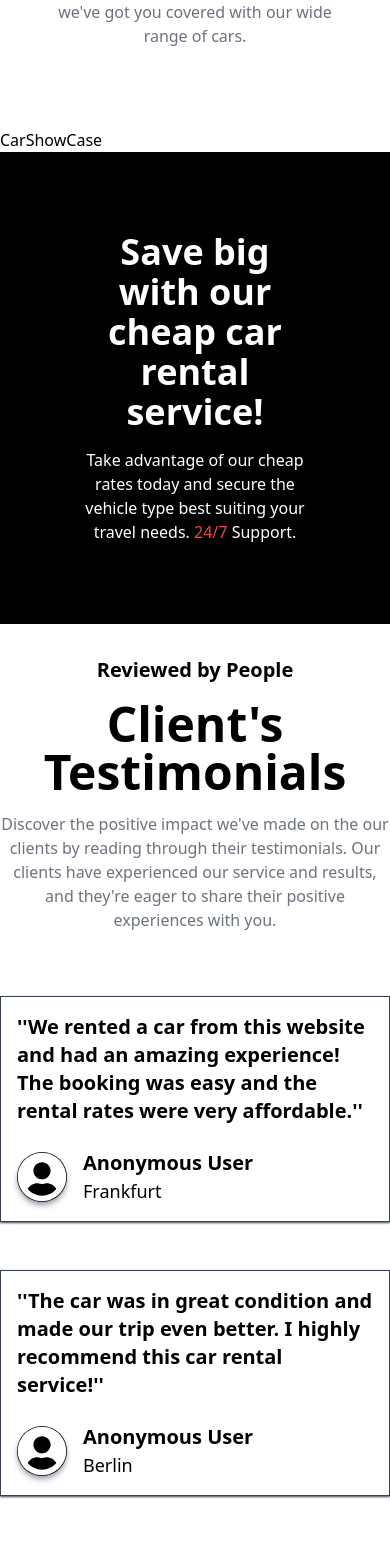
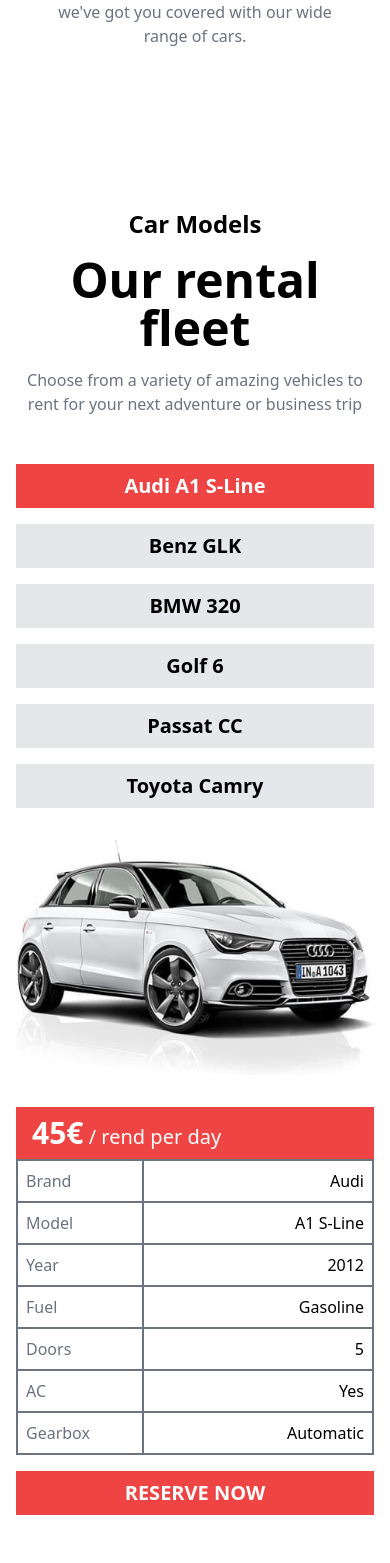
Before and after one commit to Jayzumen/CarRental, a Next.js app: page / in a window 390 px wide. Shown: the part 2685-4248 px from the top of the page. Built offline with nearby package versions, Linux system fonts and the light colour scheme; no server answers.

Commit message:
car show case component

```diff
--- a/src/components/HomePage/CarShowCase.tsx
+++ b/src/components/HomePage/CarShowCase.tsx
@@ -1,7 +1,125 @@
-import React from "react";
+"use client";
+import Image from "next/image";
+import { cars } from "@/utils/carModels";
+import { useFleetStore } from "@/stores/fleetStore";
 
 const CarShowCase = () => {
-  return <div>CarShowCase</div>;
+  const { selectedFleet, setSelectedFleet } = useFleetStore();
+
+  return (
+    <div className="my-20 flex min-h-[800px] flex-col gap-4 px-4 xl:mx-auto xl:w-[70%]">
+      <p className="text-center text-2xl font-semibold">Car Models</p>
+      <h2 className="text-center text-5xl font-bold">Our rental fleet</h2>
+      <p className="mx-auto max-w-[500px] text-center text-gray-500">
+        Choose from a variety of amazing vehicles to rent for your next
+        adventure or business trip
+      </p>
+      <div className="my-8 flex w-full flex-col items-center justify-center gap-8 lg:flex-row">
+        {/* Car Selector */}
+        <section className="flex w-full flex-col gap-4 lg:basis-1/4">
+          {cars.map((car) => (
+            <button
+              key={car.name}
+              className={`${
+                selectedFleet?.name === car.name
+                  ? "bg-red-500 text-white"
+                  : "bg-gray-200 text-black transition-colors duration-200 hover:bg-red-500 hover:text-white"
+              } px-4 py-2 text-xl font-semibold`}
+              onClick={() => setSelectedFleet(car)}
+            >
+              {car.name}
+            </button>
+          ))}
+        </section>
+        {/* Car Image */}
+        <section className="mx-auto flex justify-center lg:basis-1/2">
+          <Image
+            height={300}
+            width={550}
+            src={selectedFleet.image}
+            alt={selectedFleet.name}
+          />
+        </section>
+        {/* Car Details */}
+        <section className="w-full lg:basis-1/4">
+          <div className="flex flex-col">
+            <div className=" bg-red-500 px-4 py-2 text-white">
+              <p className="text-xl">
+                <span className="text-3xl font-bold">
+                  {selectedFleet.price}€
+                </span>{" "}
+                / rend per day
+              </p>
+            </div>
+            <table className="w-full border-2 border-gray-500">
+              <tbody>
+                <tr className="border-b-2 border-gray-500">
+                  <td className="border-r-2 border-gray-500 p-2 text-gray-500">
+                    Brand
+                  </td>
+                  <td className="min-w-[150px] p-2 text-right">
+                    {selectedFleet.details.brand}
+                  </td>
+                </tr>
+                <tr className="border-b-2 border-gray-500">
+                  <td className="border-r-2 border-gray-500 p-2 text-gray-500">
+                    Model
+                  </td>
+                  <td className="p-2 text-right">
+                    {selectedFleet.details.model}
+                  </td>
+                </tr>
+                <tr className="border-b-2 border-gray-500">
+                  <td className="border-r-2 border-gray-500 p-2 text-gray-500">
+                    Year
+                  </td>
+                  <td className="p-2 text-right">
+                    {selectedFleet.details.year}
+                  </td>
+                </tr>
+                <tr className="border-b-2 border-gray-500">
+                  <td className="border-r-2 border-gray-500 p-2 text-gray-500">
+                    Fuel
+                  </td>
+                  <td className="p-2 text-right">
+                    {selectedFleet.details.fuel}
+                  </td>
+                </tr>
+                <tr className="border-b-2 border-gray-500">
+                  <td className="border-r-2 border-gray-500 p-2 text-gray-500">
+                    Doors
+                  </td>
+                  <td className="p-2 text-right">
+                    {selectedFleet.details.doors}
+                  </td>
+                </tr>
+                <tr className="border-b-2 border-gray-500">
+                  <td className="border-r-2 border-gray-500 p-2 text-gray-500">
+                    AC
+                  </td>
+                  <td className="p-2 text-right">
+                    {selectedFleet.details.AC ? "Yes" : "No"}
+                  </td>
+                </tr>
+                <tr className="border-b-2 border-gray-500">
+                  <td className="border-r-2 border-gray-500 p-2 text-gray-500">
+                    Gearbox
+                  </td>
+                  <td className="p-2 text-right">
+                    {selectedFleet.details.Gearbox}
+                  </td>
+                </tr>
+              </tbody>
+            </table>
+            {/* Reserve Button */}
+            <button className="mt-4 bg-red-500 px-8 py-2 text-xl font-semibold text-white transition hover:bg-red-600">
+              RESERVE NOW
+            </button>
+          </div>
+        </section>
+      </div>
+    </div>
+  );
 };
 
 export default CarShowCase;
--- a/src/components/HomePage/HeroSection.tsx
+++ b/src/components/HomePage/HeroSection.tsx
@@ -13,11 +13,11 @@
           Save <span className="text-red-500">big</span> with{" "}
           <br className="hidden md:block" /> our car rental
         </h1>
-        <p className="max-w-[350px] text-gray-500">
+        <p className="mx-auto max-w-[350px] text-gray-500 md:mx-0">
           Rent the car of your dreams. Unbeatable prices, unlimited miles,
           flexible pick-up options and much more.
         </p>
-        <div className="flex flex-wrap justify-center gap-4 text-xl">
+        <div className="flex flex-wrap justify-center gap-4 text-xl md:justify-start">
           <button className="flex items-center gap-2 rounded-sm bg-red-500 p-4 text-white transition duration-300 hover:shadow-md hover:shadow-slate-900 dark:hover:shadow-white">
             <span className="font-semibold">Book a Ride</span>
             <AiFillCheckCircle size={15} />
--- /dev/null
+++ b/src/stores/fleetStore.ts
@@ -0,0 +1,26 @@
+import { Fleet } from "@/types/fleet";
+import { create } from "zustand";
+import Audi_A1 from "../assets/cars/audia1.jpg";
+
+interface IFleetStore {
+  selectedFleet: Fleet;
+  setSelectedFleet: (fleet: Fleet) => void;
+}
+
+export const useFleetStore = create<IFleetStore>((set) => ({
+  selectedFleet: {
+    name: "Audi A1 S-Line",
+    price: 45,
+    image: Audi_A1,
+    details: {
+      brand: "Audi",
+      model: "A1 S-Line",
+      year: 2012,
+      fuel: "Gasoline",
+      doors: 5,
+      AC: true,
+      Gearbox: "Automatic",
+    },
+  } as Fleet,
+  setSelectedFleet: (fleet: Fleet) => set({ selectedFleet: fleet }),
+}));
--- /dev/null
+++ b/src/utils/carModels.ts
@@ -0,0 +1,94 @@
+import { Fleet } from "@/types/fleet";
+import Audi_A1 from "../assets/cars/audia1.jpg";
+import Benz_GLK from "../assets/cars/benz.jpg";
+import BMW_320 from "../assets/cars/bmw320.jpg";
+import Golf_6 from "../assets/cars/golf6.jpg";
+import Passat_CC from "../assets/cars/passatcc.jpg";
+import Toyota_Camry from "../assets/cars/toyotacamry.jpg";
+
+export const cars: Fleet[] = [
+  {
+    name: "Audi A1 S-Line",
+    price: 45,
+    image: Audi_A1,
+    details: {
+      brand: "Audi",
+      model: "A1 S-Line",
+      year: 2012,
+      fuel: "Gasoline",
+      doors: 5,
+      AC: true,
+      Gearbox: "Automatic",
+    },
+  },
+  {
+    name: "Benz GLK",
+    price: 50,
+    image: Benz_GLK,
+    details: {
+      brand: "Benz",
+      model: "GLK",
+      year: 2015,
+      fuel: "Gasoline",
+      doors: 5,
+      AC: true,
+      Gearbox: "Automatic",
+    },
+  },
+  {
+    name: "BMW 320",
+    price: 55,
+    image: BMW_320,
+    details: {
+      brand: "BMW",
+      model: "320",
+      year: 2016,
+      fuel: "Gasoline",
+      doors: 5,
+      AC: true,
+      Gearbox: "Manual",
+    },
+  },
+  {
+    name: "Golf 6",
+    price: 40,
+    image: Golf_6,
+    details: {
+      brand: "Volkswagen",
+      model: "Golf 6",
+      year: 2010,
+      fuel: "Gasoline",
+      doors: 5,
+      AC: true,
+      Gearbox: "Manual",
+    },
+  },
+  {
+    name: "Passat CC",
+    price: 40,
+    image: Passat_CC,
+    details: {
+      brand: "Volkswagen",
+      model: "Passat CC",
+      year: 2010,
+      fuel: "Gasoline",
+      doors: 5,
+      AC: true,
+      Gearbox: "Manual",
+    },
+  },
+  {
+    name: "Toyota Camry",
+    price: 50,
+    image: Toyota_Camry,
+    details: {
+      brand: "Toyota",
+      model: "Camry",
+      year: 2015,
+      fuel: "Gasoline",
+      doors: 5,
+      AC: true,
+      Gearbox: "Automatic",
+    },
+  },
+];
```
Also changed, not shown: src/types/fleet.d.ts (added, +16 -0 lines).
